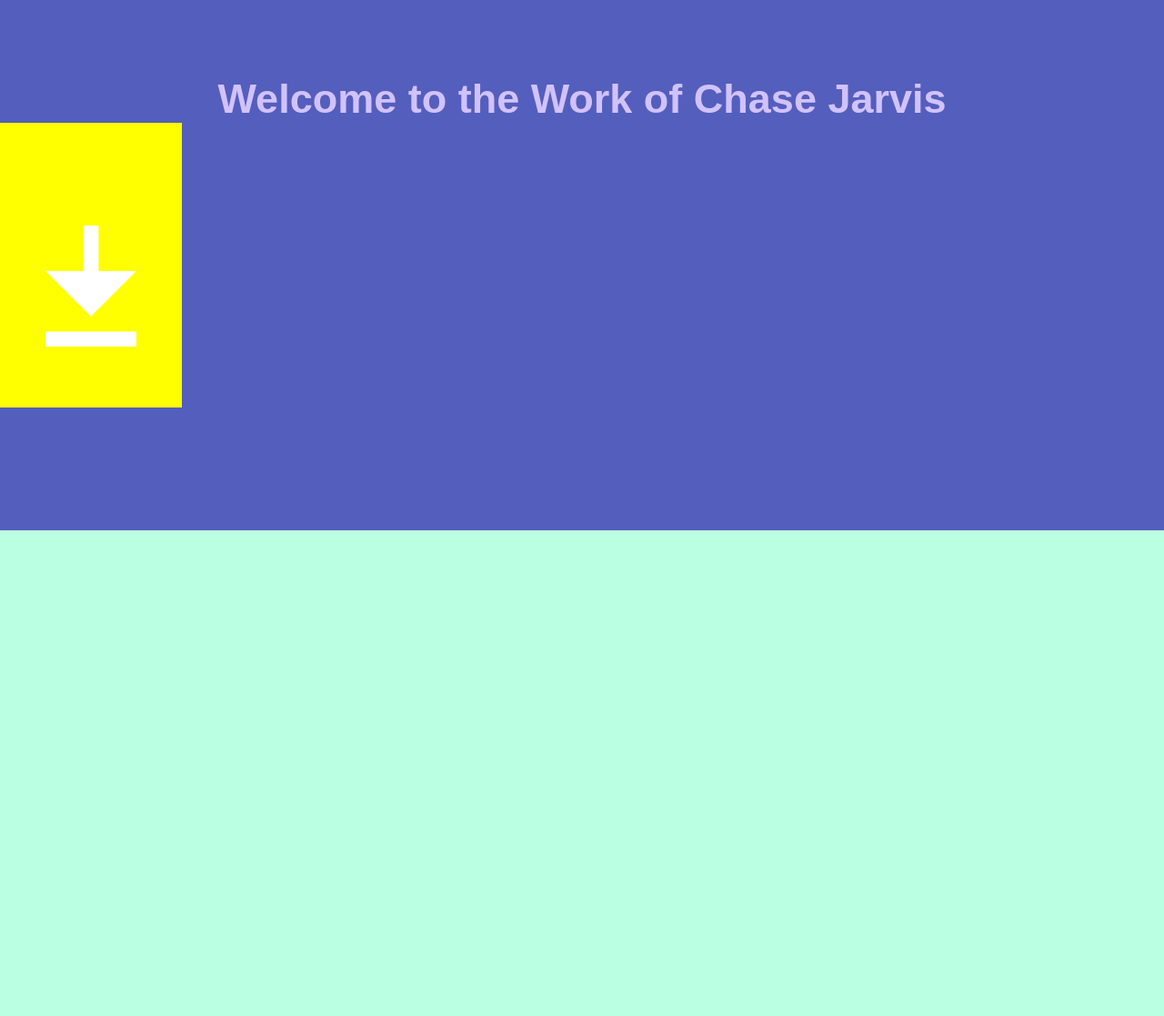
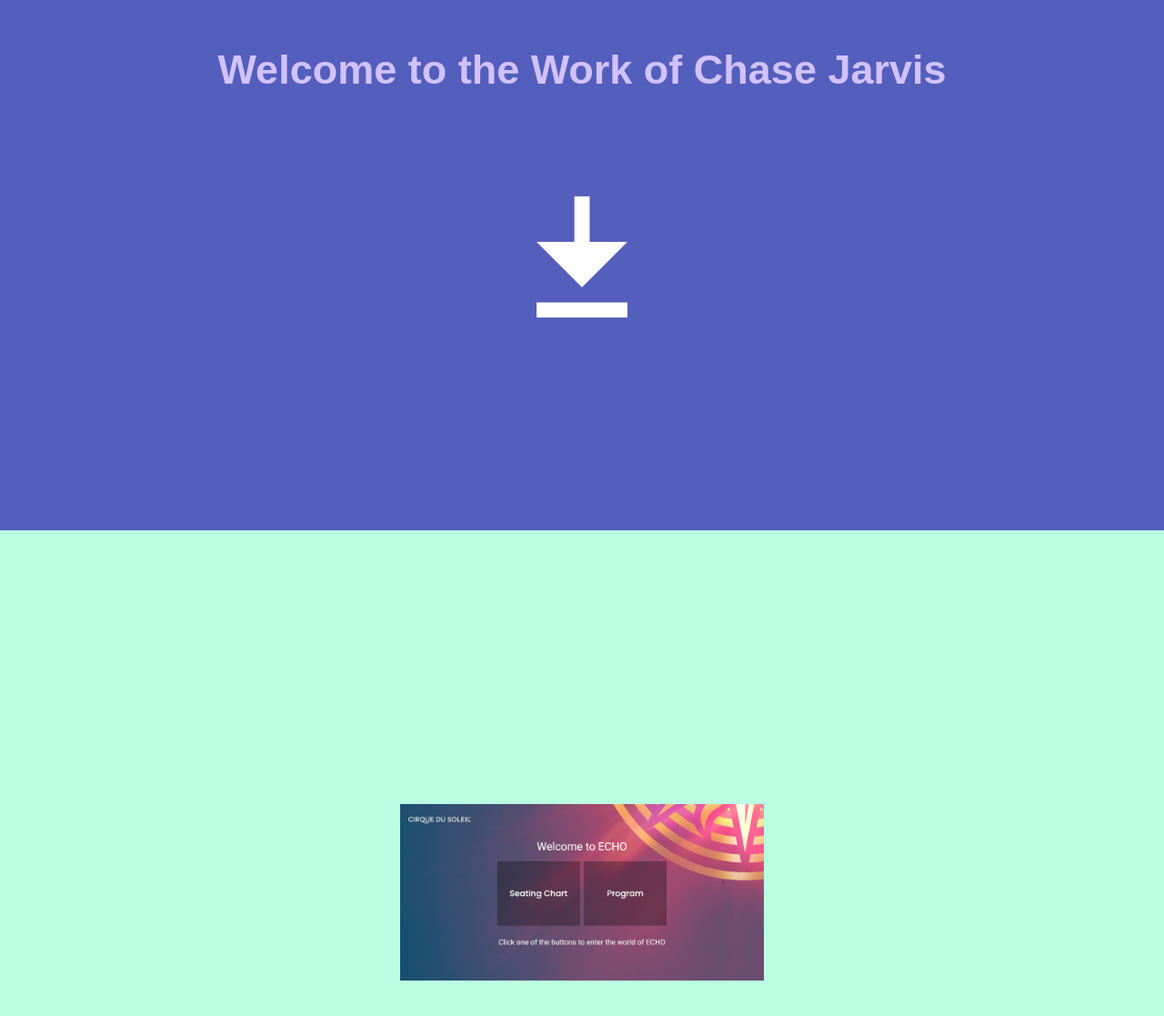
Before and after one commit to jarAcro/Personal_Portfolio_Website, a plain HTML site: page index.html in a window 1280 px wide. Shown: the part 297-1414 px from the top of the page at 91% size. Drawn offline with nearby package versions, Linux system fonts and the light colour scheme; a web font is replaced by a local one.

Commit message:
started creating the second page

```diff
--- a/index.html
+++ b/index.html
@@ -9,8 +9,6 @@
 
 </head>
 <body>
-    <section id="welcome-section">
-
   <nav id="nav-bar">
     <ul>
       <a href="#welcome-section>">
@@ -24,6 +22,8 @@
     </a>
     </ul>
       </nav>
+    <section id="welcome-section">
+
         <h1>Welcome to the Work of Chase Jarvis</h1>
         <a href="#projects">
         <p><i class='bx bxs-arrow-to-bottom'></i></p>
@@ -32,7 +32,13 @@
 
       <!--github link https://github.com/jarAcro?tab=repositories -->
       <section id="projects">
-        <a id="project-tile1"></a>
+
+        <a id="project-tile1 tiles" href="https://github.com/jarAcro/Concierge_seating_webpage">
+          <img id= "project1" src ="/website-concierge.jpg">
+        </a>
+<a id="project-tile2 tiles" href=" >
+</a>
+
       <a id="profile-link" href="https://github.com/jarAcro?tab=repositories"></a>
 
 
--- a/styles.css
+++ b/styles.css
@@ -10,7 +10,11 @@
     width: 100vw;
 background-color: #545EBC;
 padding-top: 80px;
-
+display: flex;
+justify-content: center;
+align-items: center;
+flex-direction: column;
+margin: 0 auto;
 }
 
 #nav-bar ul{
@@ -48,11 +52,11 @@ list-style-type: none;
 color: #D1C2FF;
 font-size: 45px;
 }
-#welcome-section #nav-bar a{
+ #nav-bar a{
     text-decoration: none;
 }
 
-#welcome-section #nav-bar ul li:hover{
+ #nav-bar ul li:hover{
     color: white;
     transform: scale(1.1);
 }
@@ -70,7 +74,7 @@ font-size: 45px;
     padding-top: 80px;
     color: white;
 text-align: center;
-background-color: yellow;
+padding-bottom: 200px;
 }
 #welcome-section a{
     text-decoration: none;
@@ -81,6 +85,45 @@ background-color: yellow;
 color: black;
 transform: scale(1.1);
 }
+/*----------------------------------------------------------------------------------------*/
+
+#projects{
+   display: flex;
+    justify-content: center;
+    align-items: center;
+    flex-direction: row;
+    flex-wrap: wrap;
+}
+#tiles{
+
+    width: 400px;
+    height: 500px;
+    margin: 20px;
+    border-radius: 10px;
+    box-shadow: 0 0 10px 0 rgba(0,0,0,0.2);
+
+}
+#project1{
+    max-width: 400px;
+    max-height: 500px;
+}
+
+
+
+
+
+
+
+
+
+
+
+
+
+
+
+
+
 
 @media{
 
```
Also changed, not shown: website-concierge.jpg (added). Lines whose indentation alone changed are shown as unchanged.
